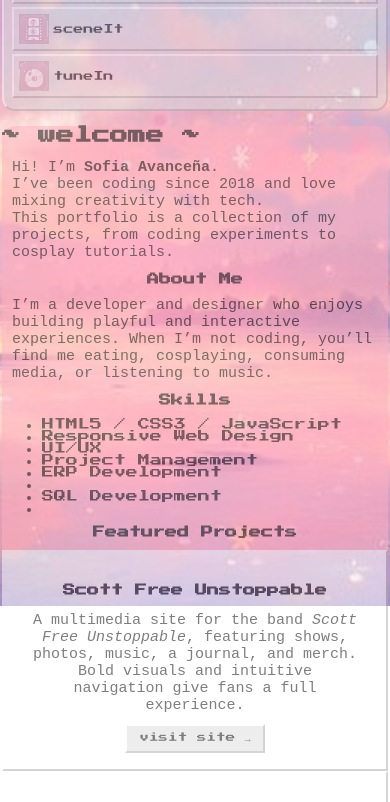
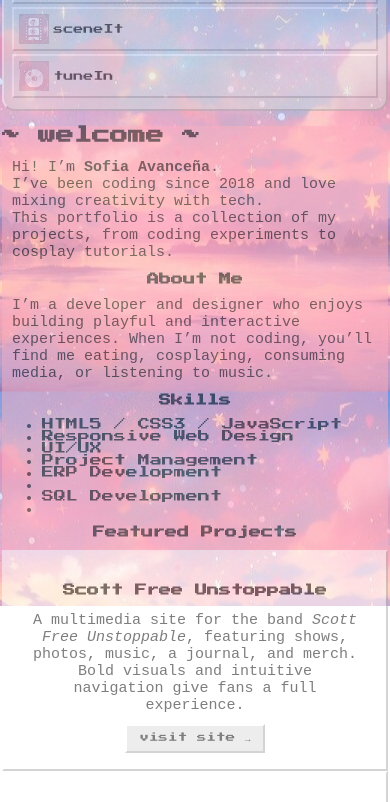
Before and after one commit to avanceNAcs/avanceNAcs.github.io, a plain HTML site: page html/home.html in a window 390 px wide. Shown: the part 238-1040 px from the top of the page. Drawn offline with Linux system fonts and the light colour scheme.

Commit message:
Update styles.css

```diff
--- a/css/styles.css
+++ b/css/styles.css
@@ -94,3 +94,9 @@ p {
     font-size: 15px;
     font-family: monospace;
 }
+@media (max-width: 799px) {
+  body {
+    background-repeat: repeat;
+    background-size: auto;
+  }
+}
```
